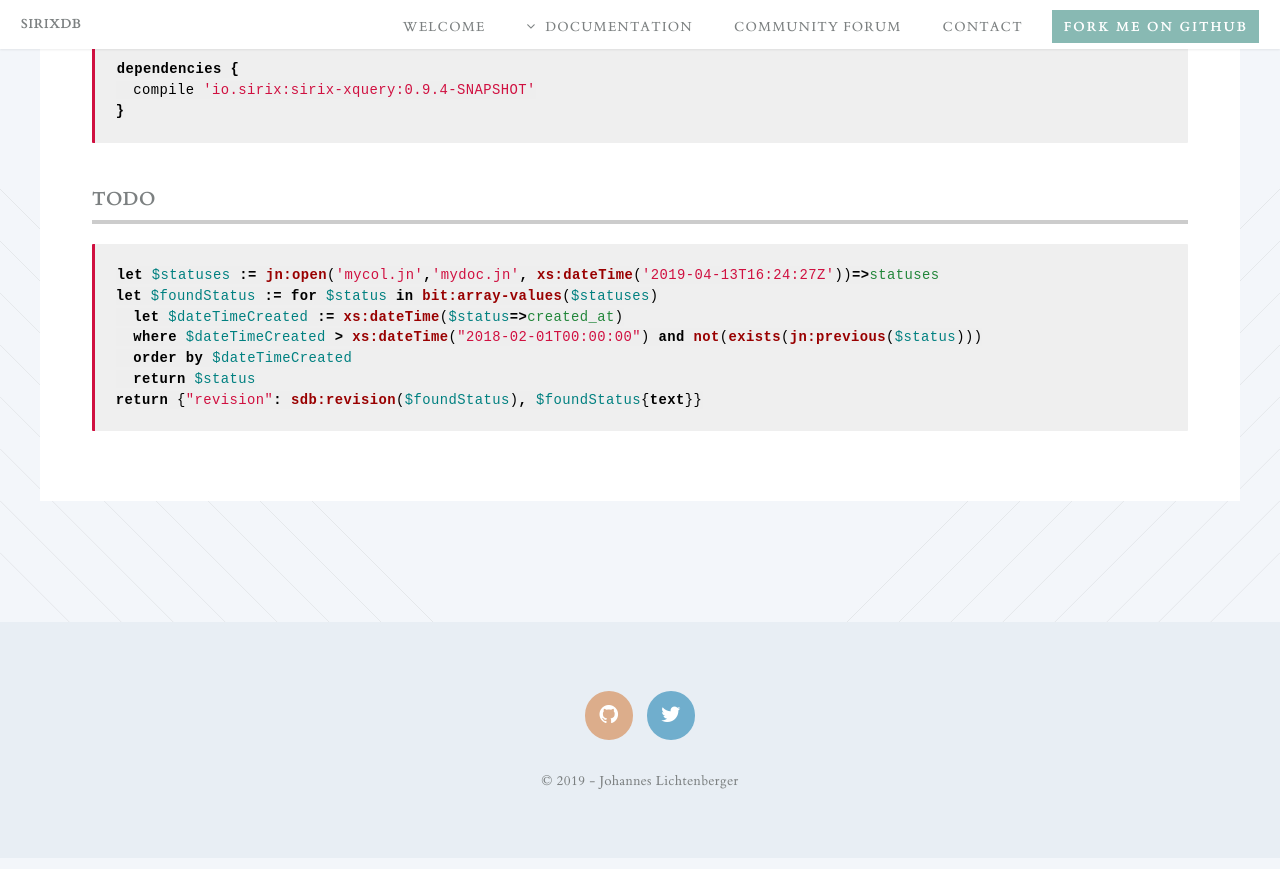
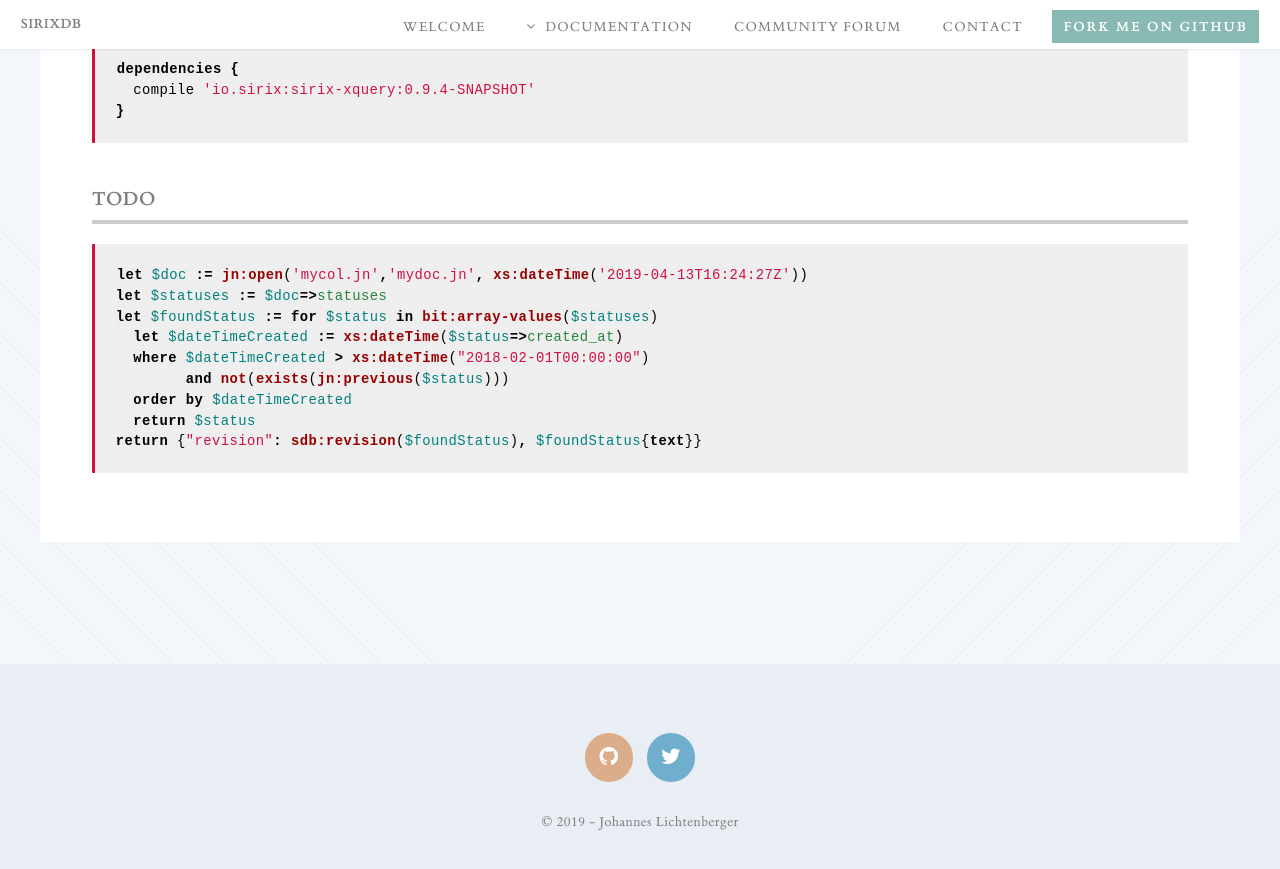
Before and after one commit to sirixdb/sirixdb.github.io, a Jekyll site: the page built from dom-alike-api.md, in a window 1280 px wide and 900 px high, scrolled down 1343 px. Shown: the top 869 px of the window. Built offline with Jekyll 4.4.1, drawn with Linux system fonts in a browser that asks for light colours.

Commit message:
Update dom-alike-api.md

````diff
--- a/dom-alike-api.md
+++ b/dom-alike-api.md
@@ -55,10 +55,12 @@
 ### TODO
 
 ```xquery
-let $statuses := jn:open('mycol.jn','mydoc.jn', xs:dateTime('2019-04-13T16:24:27Z'))=>statuses
+let $doc := jn:open('mycol.jn','mydoc.jn', xs:dateTime('2019-04-13T16:24:27Z'))
+let $statuses := $doc=>statuses
 let $foundStatus := for $status in bit:array-values($statuses)
   let $dateTimeCreated := xs:dateTime($status=>created_at)
-  where $dateTimeCreated > xs:dateTime("2018-02-01T00:00:00") and not(exists(jn:previous($status)))
+  where $dateTimeCreated > xs:dateTime("2018-02-01T00:00:00")
+        and not(exists(jn:previous($status)))
   order by $dateTimeCreated
   return $status
 return {"revision": sdb:revision($foundStatus), $foundStatus{text}}
````
